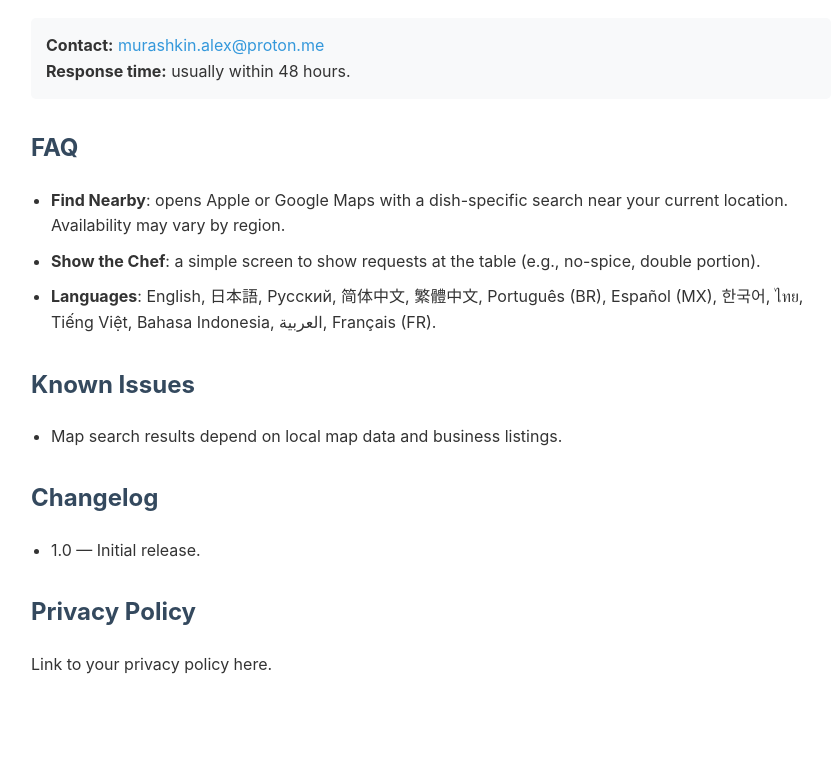
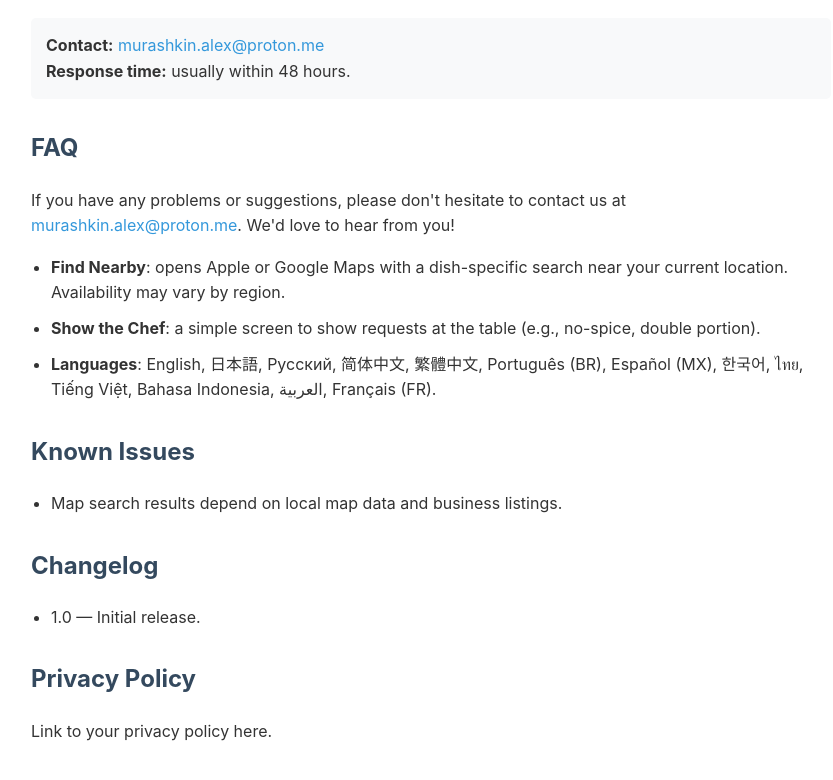
Before and after one commit to omggga/japan-eats-support, a plain HTML site: page index.html in a window 1280 px wide. Shown: the part 108-888 px from the top of the page, without its empty margins (209-1042 px from the left). Before the commit the page ends 821 px from the top, so only its background shows below. Drawn offline with Linux system fonts and the light colour scheme.

Commit message:
Add contact paragraph to FAQ section
🤖 Generated with [Claude Code](https://claude.com/claude-code)

Co-Authored-By: Claude <noreply@anthropic.com>

```diff
--- a/index.html
+++ b/index.html
@@ -57,6 +57,7 @@
     </div>
 
     <h2>FAQ</h2>
+    <p>If you have any problems or suggestions, please don't hesitate to contact us at <a href="mailto:murashkin.alex@proton.me">murashkin.alex@proton.me</a>. We'd love to hear from you!</p>
     <ul>
         <li><strong>Find Nearby</strong>: opens Apple or Google Maps with a dish-specific search near your current location. Availability may vary by region.</li>
         <li><strong>Show the Chef</strong>: a simple screen to show requests at the table (e.g., no-spice, double portion).</li>
```
